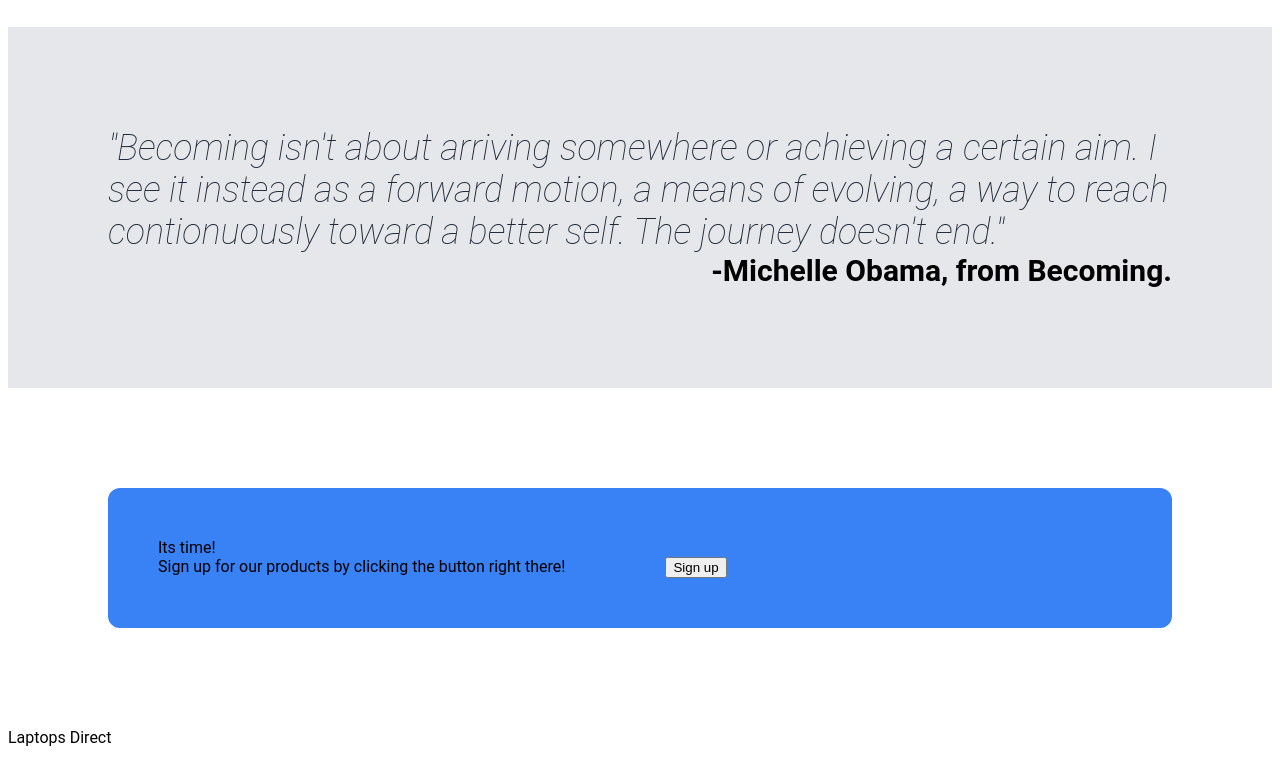
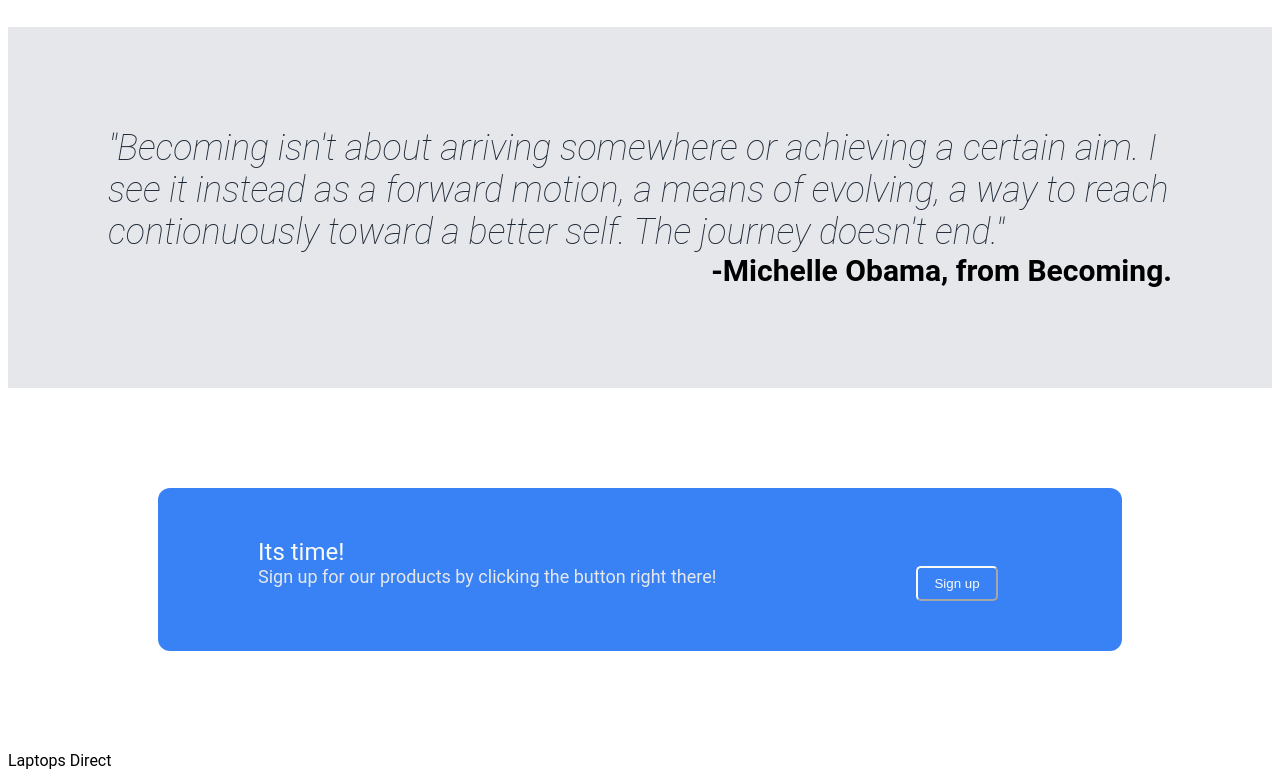
Before and after one commit to izek-izzy/landing_page, a plain HTML site: page index.html in a window 1280 px wide. Shown: the part 680-1458 px from the top of the page. Before the commit the page ends 1435 px from the top, so only its background shows below. Drawn offline with Linux system fonts and the light colour scheme.

Commit message:
fix-complete sign_up container

```diff
--- a/styles.css
+++ b/styles.css
@@ -12,7 +12,7 @@
 .logo {
     justify-content: left;
     align-items: center;
-    color: white;
+    color: #f9faf8;
 }
 
 .links {
@@ -58,7 +58,7 @@ a {
 .hero_button button{
     background-color: #3882f6;
     font-weight: bold;
-    color: white;
+    color: #f9faf8;
     padding: 8px 16px;
     border: none;
     border-radius: 5px;
@@ -122,24 +122,31 @@ img {
   }
 
   .sign_up{
-    padding: 100px;
+    padding: 100px 150px;
   }
 
   .header_text {
-    align-content: center;
-    justify-content: center ;
+
     background-color:#3882f6;
-    padding: 50px;
+    padding: 50px 100px;
     border-radius:12px;
+    font-size: 24px;
+    color:#f9faf8;
 
   }
 
   .signup_text {
     display: flex;
-    gap: 100px;
+    gap: 200px;
+    font-size: 18px;
+    color: #e5e7eb;
   }
 
-  .signup_button {
-    border-color:white;
-    border-width: 2px;
+
+  .signup_button button {
+    background-color: #3882f6;
+    border-color:#f9faf8;
+    color: #f9faf8;
+    padding: 8px 16px;
+    border-radius: 5px;
   }
```
